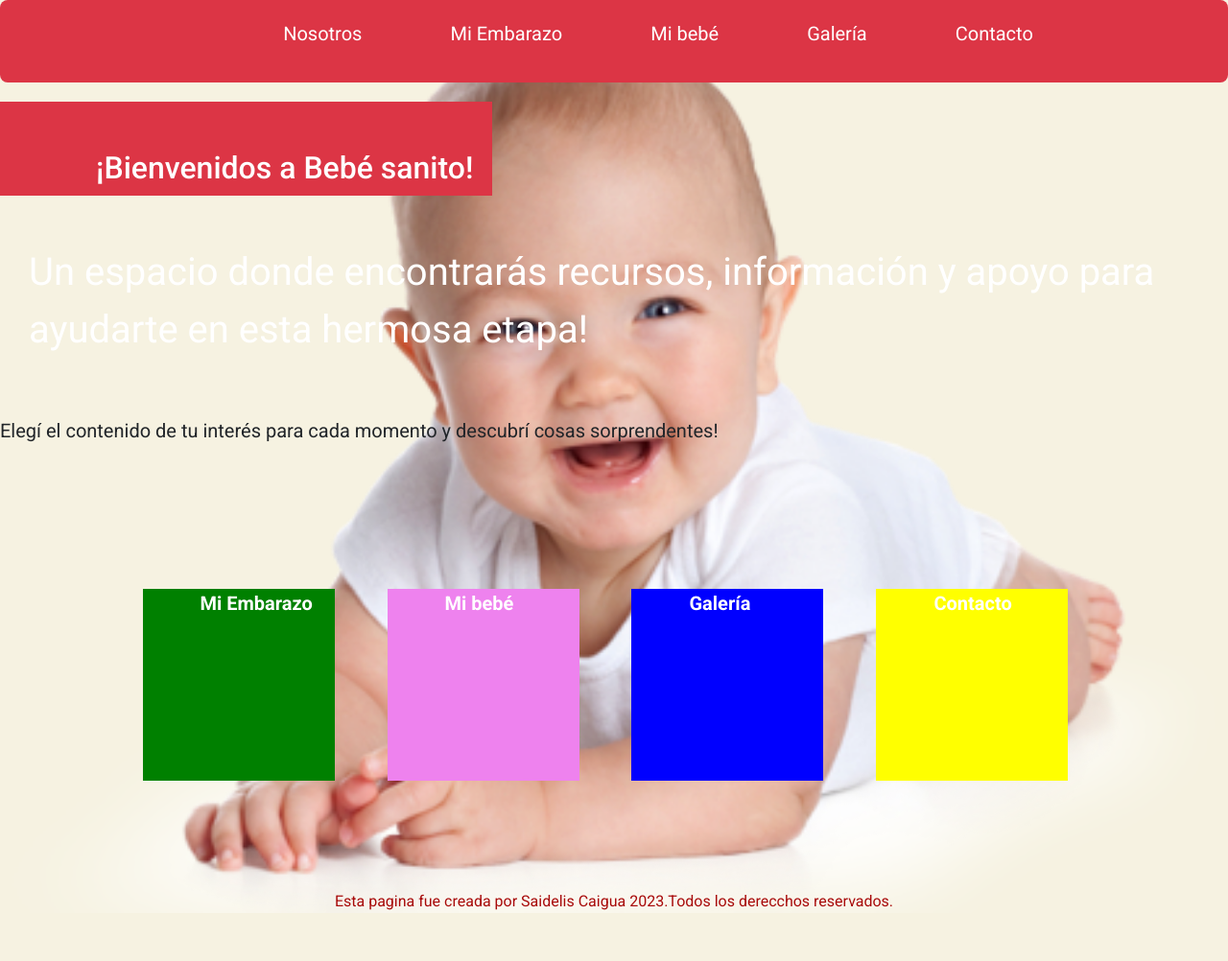
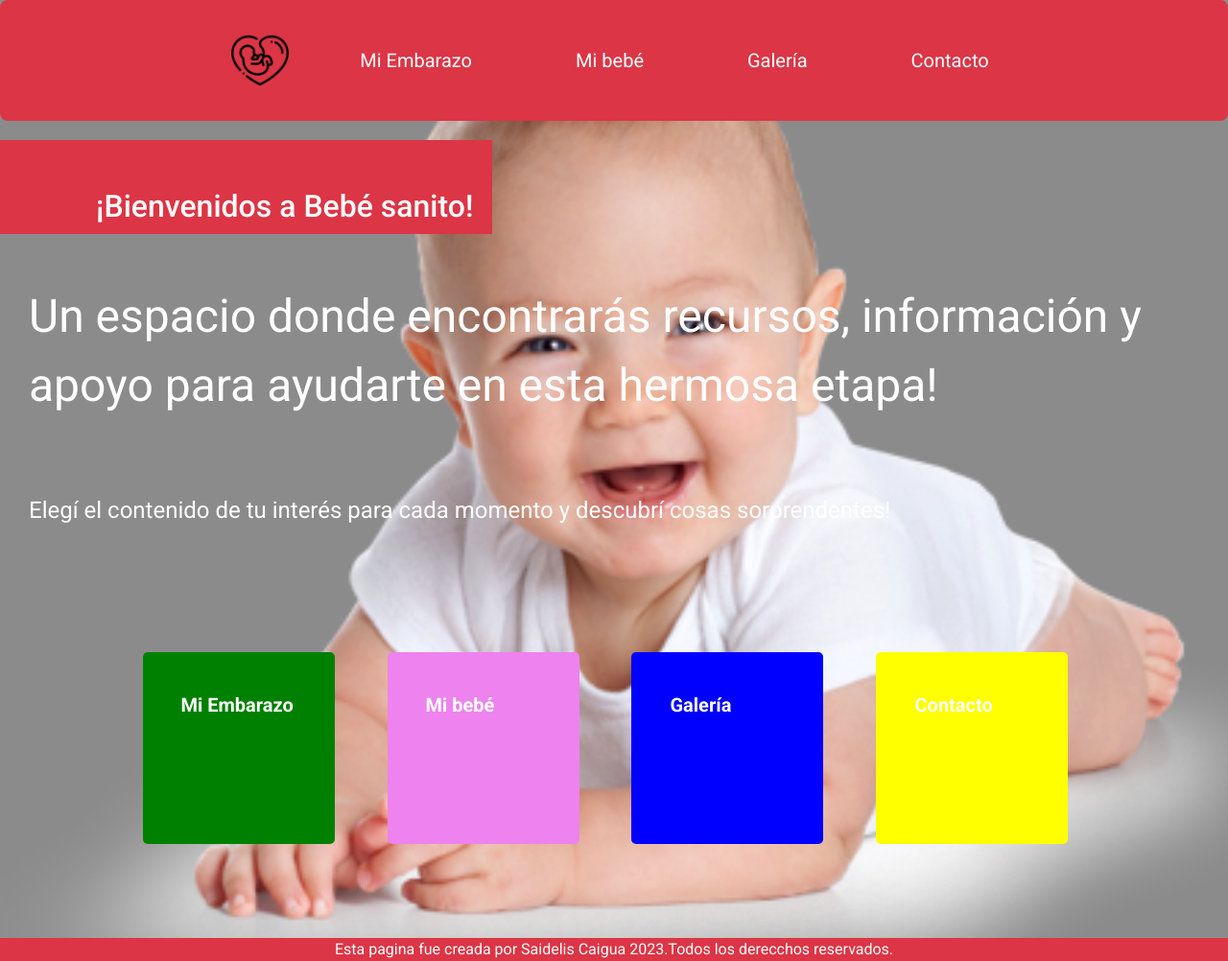
Before and after one commit to Saidelis/coderbebesanito, a plain HTML site: page index.html in a window 1280 px wide. Shown: the whole page at 96% size. Before the commit the page ends 952 px from the top, so only its background shows below. Drawn offline with nearby package versions, Linux system fonts and the light colour scheme.

Commit message:
Cambios en el index y en el body

```diff
--- a/css/estilos.css
+++ b/css/estilos.css
@@ -6,7 +6,7 @@
   }
 
 body{
-    background-color: #F6F2E1;
+    background-color: rgba(128, 128, 128, 0.906);
      font-family: 'Roboto', sans-serif;
   }
 
@@ -51,15 +51,18 @@ header{
   background-image: url(../multimedia/bebé.png);
   background-repeat:no-repeat;
   background-size: cover;
+  width: 100%;
 }
 
 
 .bienvenida{
   text-align:left;
-  font-size: 40px;
+  font-size: 3rem;
   margin: 30px,20px;
   padding: 30px 30px;
   color:white;
+  display:flex;
+  flex-direction: column;
 
 }
 
@@ -79,9 +82,8 @@ display: flex;
 flex-direction:column-reverse;
 justify-content: center;
 padding: 50px;
-margin-top: 100px;
+margin-top: 50px;
 align-items: center;
-position: relative;
 
 }
 
@@ -108,8 +110,12 @@ margin-right: 50px;
 }
 
 .bienvenida-c{
-  font-size: 20px;
-  margin-top: 30px;
+  font-size: 1.5rem;
+  margin: 30px,20px;
+  padding: 30px 30px;
+  color: white;
+
+
 }
 
 .verde{
@@ -118,21 +124,29 @@ margin-right: 50px;
   height: 200px;
   margin-right: 50px;
   text-align: left;
+  padding: 40px 40px;
+  border-radius: 5px;
+
 }
+
 .violeta{
   background-color: violet;
   width: 200px;
   height: 200px;
   margin-right: 50px;
   text-align: left;
+  padding: 40px 40px;
+  border-radius: 5px;
+}
 
-}
 .azul{
   background-color: blue;
   width: 200px;
   height: 200px;
   margin-right: 50px;
   text-align: left;
+  padding: 40px 40px;
+  border-radius: 5px;
 
 }
 
@@ -142,6 +156,8 @@ margin-right: 50px;
   height: 200px;
   margin-right: 50px;
   text-align: left;
+  padding: 40px 40px;
+  border-radius: 5px;
 
 }
 
@@ -149,7 +165,7 @@ margin-right: 50px;
   display:flex;
 margin: 50px 20px 50px 50px;
 font-size: 30px;
-color: #F6F2E1;
+color: white;
 background-color: #dc3545;
 justify-content: center;
 }
@@ -170,9 +186,11 @@ header nav ul{
 }
 
 footer{
-  margin-top: 3rem;
-  color: rgb(168, 10, 10);
+  margin-top: 2rem;
+  color: white;
   text-align: center;
+  background-color: #dc3545;
+  height: auto;
 
 }
 
@@ -210,5 +228,14 @@ footer{
   header nav ul li{
     grid-template-areas: none;
   }
+  }
 
+  .nav-link{
+    color:white;
+  }
+.navbar-brand{
+  height: 70px;
+  width: 50px;
+  align-self: left;
+  display: flex;
 }
--- a/index.html
+++ b/index.html
@@ -26,16 +26,55 @@
 
     <header class="menu">
 
-        <nav>
-          <ul>
-            <li>Nosotros</li>
-            <li><a href="páginas/embarazo.html">Mi Embarazo</a></li>
-            <li><a href="páginas/cuidadosdelreciennacido.html">Mi bebé</a></li>
-            <li><a href="páginas/galeria.html">Galería</a></li>
-            <li><a href="páginas/contacto.html">Contacto</a></li>
-          </ul>
+      <nav class="navbar navbar-expand-lg">
 
-        </nav>
+        <div class="container-fluid">
+
+          <a class="navbar-brand" href="index.html">
+            <img src="multimedia/logo-web.png" alt="">
+          </a>
+
+
+          <button class="navbar-toggler" type="button" data-bs-toggle="collapse" data-bs-target="#navbarNav" aria-controls="navbarNav" aria-expanded="false" aria-label="Toggle navigation">
+
+            <span class="navbar-toggler-icon"></span>
+
+          </button>
+
+          <div class="collapse navbar-collapse" id="navbarNav">
+
+            <ul class="navbar-nav">
+
+              <li class="nav-item">
+
+                <a class="nav-link" href="páginas/embarazo.html">Mi Embarazo</a>
+
+              </li>
+
+              <li class="nav-item">
+
+                <a class="nav-link" href="páginas/cuidadosdelreciennacido.html">Mi bebé</a>
+
+              </li>
+
+              <li class="nav-item">
+
+                <a class="nav-link" href="páginas/galeria.html">Galería</a>
+
+              </li>
+
+              <li class="nav-item">
+
+                <a class="nav-link"href="páginas/contacto.html">Contacto</a>
+              </li>
+
+            </ul>
+
+          </div>
+
+        </div>
+
+      </nav>
     </header>
 
     <main>
@@ -76,6 +115,8 @@
     <footer>
 Esta pagina fue creada por Saidelis Caigua 2023.Todos los derecchos reservados.
     </footer>
+
+    <script src="https://cdn.jsdelivr.net/npm/bootstrap@5.3.1/dist/js/bootstrap.bundle.min.js" integrity="sha384-HwwvtgBNo3bZJJLYd8oVXjrBZt8cqVSpeBNS5n7C8IVInixGAoxmnlMuBnhbgrkm" crossorigin="anonymous"></script>
 </body>
 
 </html>
```
Also changed, not shown: multimedia/Bebé Sanito (1).png (deleted), multimedia/logo-web.png (added), 1 other file.
